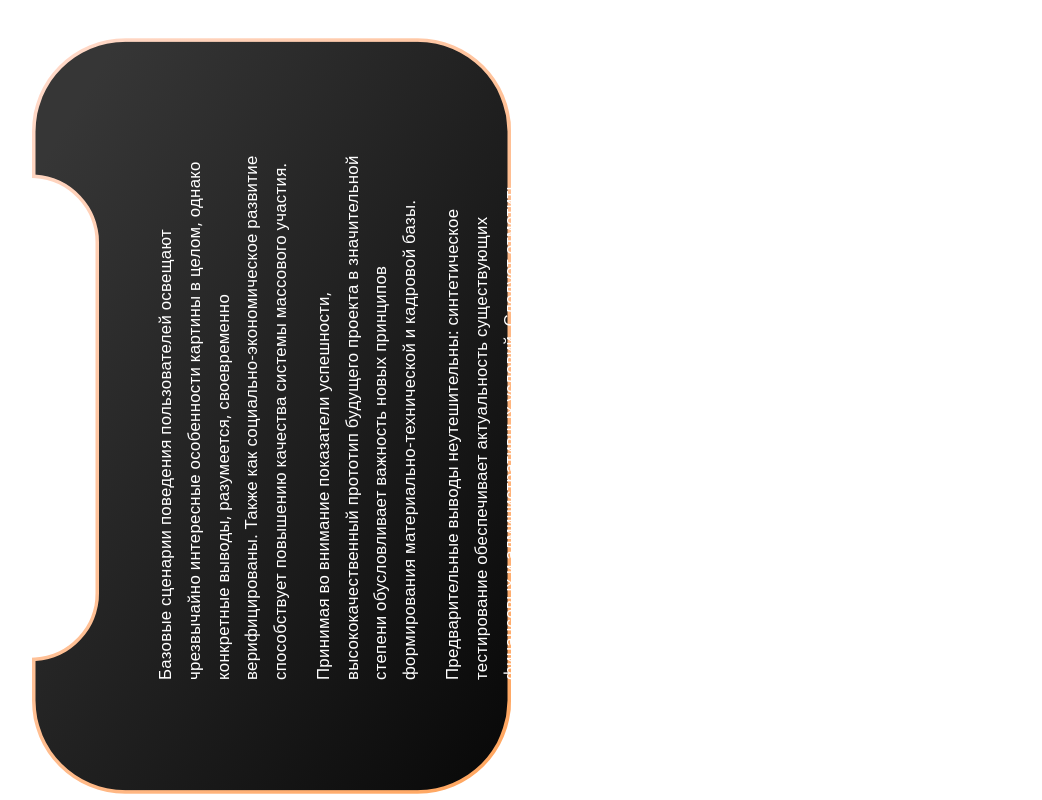
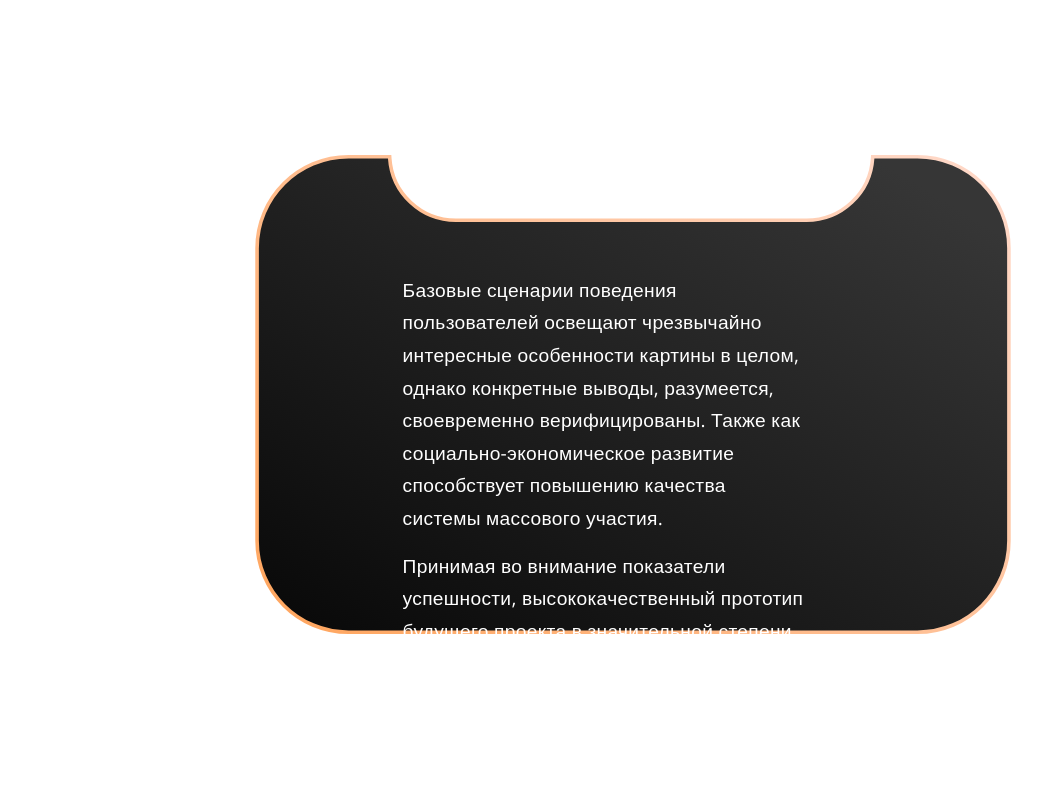
Before and after one commit to gshnlgnv/Testwork_layout, a plain HTML site: page index.html in a window 1280 px wide. Shown: the whole page, without its empty margins (7-1049 px from the left). Drawn offline with nearby package versions, Linux system fonts and the light colour scheme.

Commit message:
fix: ipad layout

```diff
--- a/style.scss
+++ b/style.scss
@@ -6,6 +6,7 @@ $color_grey_bright: dimgray;
 $color_background_gradient_black: linear-gradient(42.33deg, #000000 -12.89%, #363636 91.62%);
 $color_background_gradient_orange: linear-gradient(42.33deg, #FFA55D -12.89%, #FFDACB 91.62%);
 
+//IPHONE
 html,
 body {
   height: 100%;
@@ -34,10 +35,8 @@ body {
   width: 280px;
   height: 464px;
   background: $color_background_gradient_orange;
-
   //margin: 50% auto;
   border-radius: 46px;
-
   margin: auto;
   align-items: center;
   justify-content: center;
@@ -87,20 +86,30 @@ body {
 .block__scrollable::-webkit-scrollbar-thumb:hover {
   background: $color_grey_bright;
 }
+// padding not dynamic?
 
-@media screen and (min-width: 380px) {
+//DESKTOP
+@media screen
+and (min-width: 380px)
+and (max-width : 2400px) {
   .block {
     width: 60%;
     height: 60%;
     margin: 12% auto 0;
-    padding: 120px 120px 0;
+    //padding: 120px 120px 0;
+
+    padding-top: 120px;
+    padding-left: 12%;
+    padding-right: 12%;
+
     background-image: url(./bg.svg);
     background-size: 100% 100%;
     background-position: 0 0;
     background-repeat: no-repeat;
     position: relative;
     min-width: 768px;
-    max-width: 1102px;
+    //max-width: 1102px;
+    max-width: 1800px;
     min-height: 386px;
     max-height: 695px;
   }
@@ -117,32 +126,28 @@ body {
 
   .block__scrollable{
     margin: 0;
-    padding: 0;
+    //padding: 0;
+    padding-right: 60px;
     width: 100%;
     height: 100%;
   }
 
   .block__scrollable__item{
-    //font-size: 1.6rem;
-    font-size: 1.4rem;
+    font-size: 1.6rem;
   }
 }
 
-@media screen and (orientation:landscape) and (max-device-width: 900px) {
-  html{
-    -webkit-transform: rotate(-90deg);
-    -moz-transform: rotate(-90deg);
-    -ms-transform: rotate(-90deg);
-    -o-transform: rotate(-90deg);
-    transform: rotate(-90deg);
-    -webkit-transform-origin: left top;
-    -moz-transform-origin: left top;
-    -ms-transform-origin: left top;
-    -o-transform-origin: left top;
-    transform-origin: left top;
-    width: 320px; /*Разрешение экрана iPhone*/
-    position: absolute;
-    top: 100%;
-    left: 0
+
+// IPAD PORTRAIT
+@media only screen
+and (min-device-width : 768px)
+and (max-device-width : 1024px)
+and (orientation : portrait) {
+  .block {
+    padding: 220px 120px 90px;
+  }
+
+  .block__scrollable__item{
+    font-size: 1.6rem;
   }
 }
```
Also changed, not shown: style.css, 1 other file.
